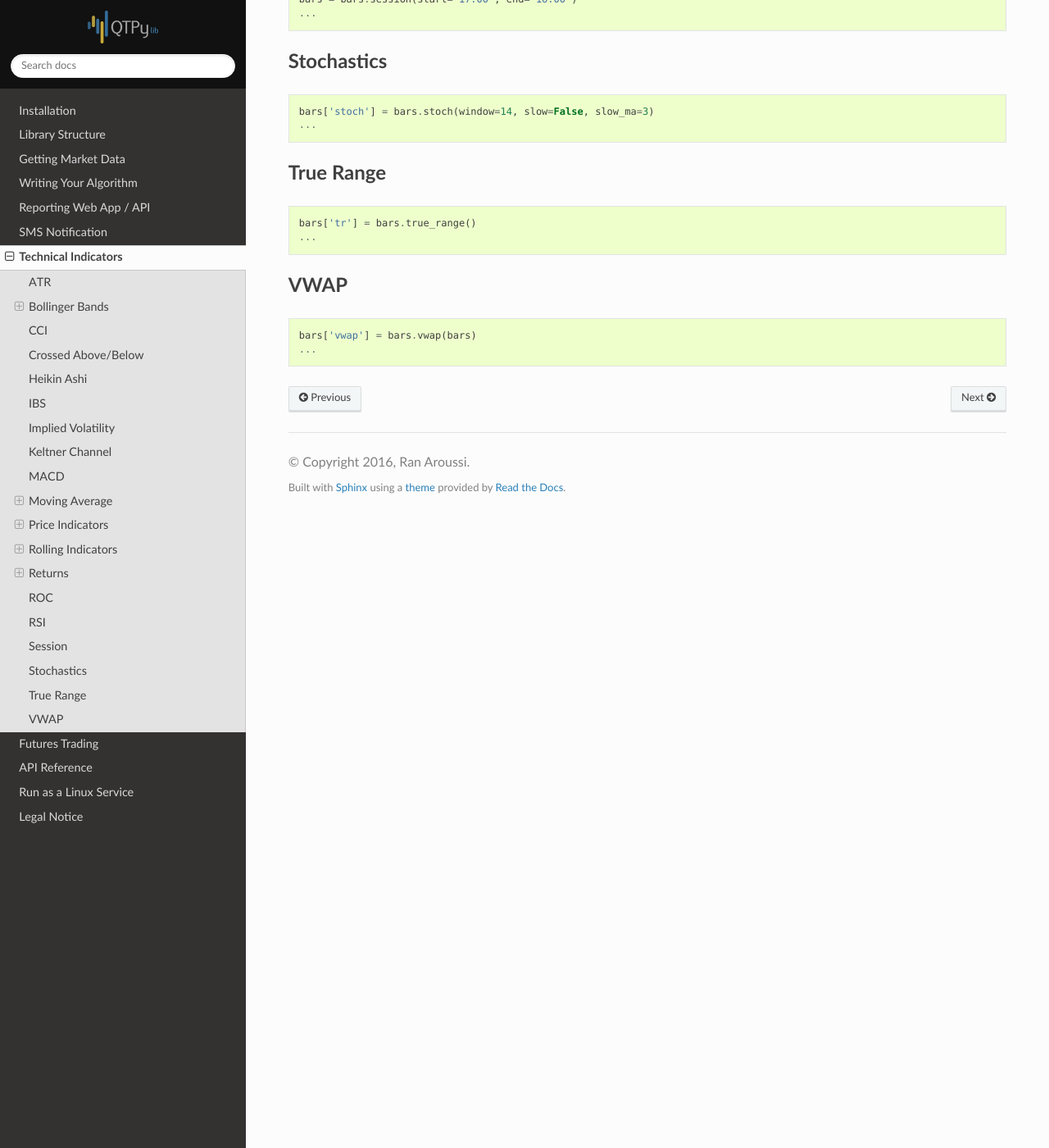
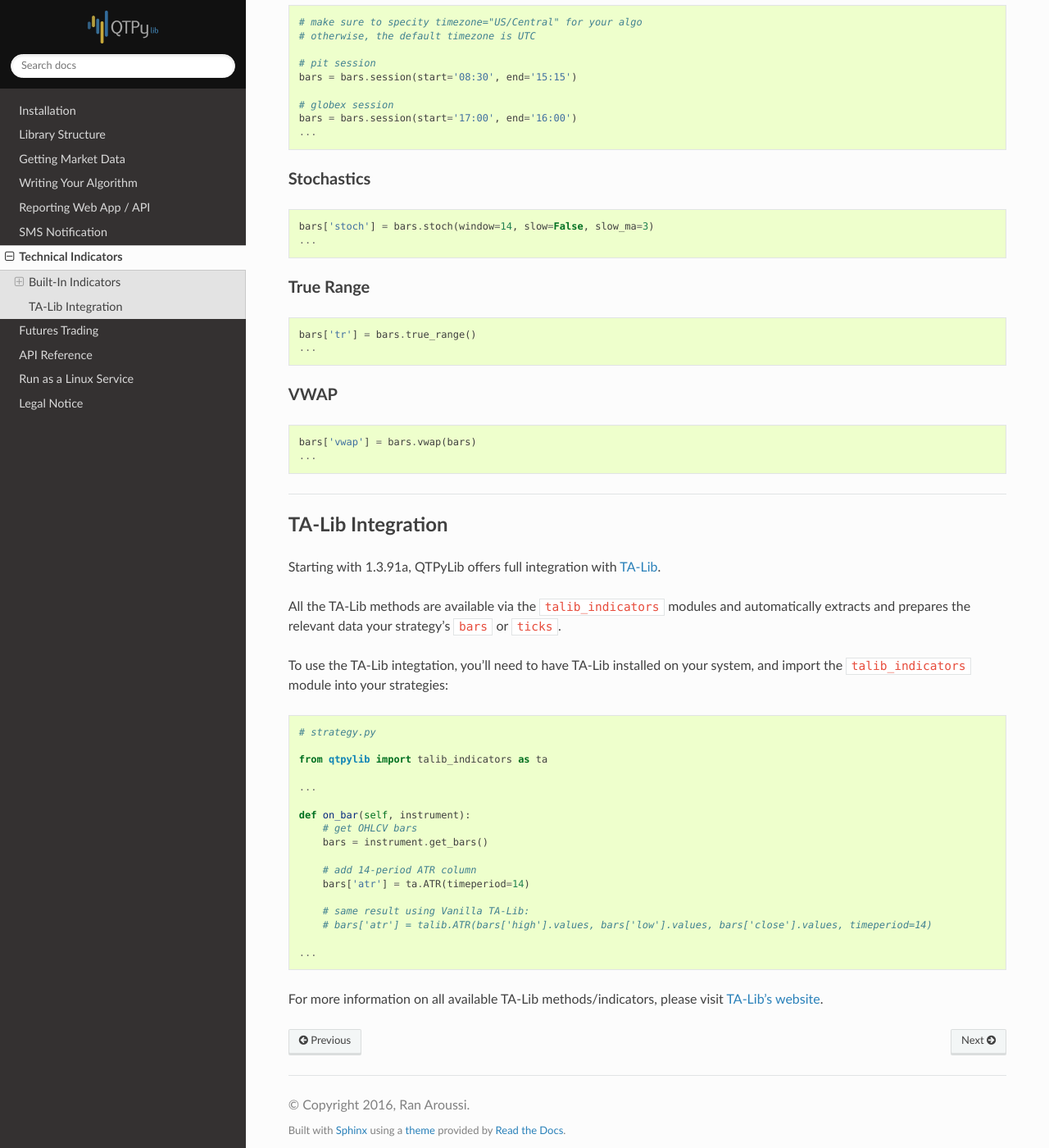
Before and after one commit to ranaroussi/qtpylib, a Sphinx documentation site: the page built from docs/source/indicators.rst, in a window 1280 px wide and 1400 px high, scrolled down 4406 px. Shown: the whole window at 82% size. Built offline with Sphinx 7.4.7 and the Read the Docs theme 2.0.0, drawn with Linux system fonts in a browser that asks for light colours; some of the changed text lies outside the part shown.

Commit message:
added TA-Lib integration

```diff
--- a/README.rst
+++ b/README.rst
@@ -52,8 +52,9 @@ Features
 - Tick, Bar and Trade data is stored in MySQL for later analisys and backtesting.
 - Using pub/sub architecture using `ØMQ <http://zeromq.org>`__ (ZeroMQ) for communicating between the Algo and the Blotter allows for a single Blotter/multiple Algos running on the same machine.
 - Includes many common indicators that you can seamlessly use in your algorithm.
-- Ability to import any Python library (such as `scikit-learn <http://scikit-learn.org>`__ or `TA-Lib <http://ta-lib.org>`__) to use them in your algorithms.
+- Ability to import any Python library (such as `scikit-learn <http://scikit-learn.org>`__ or `TensorFlow <https://www.tensorflow.org>`__) to use them in your algorithms.
 - Have orders delivered to your mobile via SMS (requires a `Nexmo <https://www.nexmo.com/>`__ or `Twilio <https://www.twilio.com/>`__ account)
+- Full integration with `TA-Lib <http://ta-lib.org>`__ via dedicated module (`see documentation <http://qtpylib.io/docs/latest/indicators.html#ta-lib-integration>`_)
 
 -----
 
--- a/docs/source/indicators.rst
+++ b/docs/source/indicators.rst
@@ -1,9 +1,12 @@
 Technical Indicators
 ====================
 
-Although you can import technical indicator libraries such as the
-excellent `TA-Lib <http://ta-lib.org>`_ and use them in your strategies,
+Although you can import technical indicator libraries and use them in your strategies,
 QTPyLib does comes bundled with some common indicators that work as Pandas Objects.
+
+
+Built-In Indicators
+~~~~~~~~~~~~~~~~~~~
 
 ATR
 ---
@@ -28,7 +31,7 @@ Bollinger Bands
 
 
 Weighted Bollinger Bands
-~~~~~~~~~~~~~~~~~~~~~~~~
+------------------------
 
 .. code:: python
 
@@ -74,6 +77,17 @@ Heikin Ashi
     ...
 
 
+Hull Moving Average
+-------------------
+
+.. code:: python
+
+    bars['hma'] = bars.hull_moving_average(window=200 [, min_periods=None])
+
+    # also available via shorthand
+    # bars['hma'] = bars.hma(...)
+    ...
+
 IBS
 ---------------------------
 
@@ -118,11 +132,8 @@ MACD
     ...
 
 
-Moving Average
---------------
-
-Simple Moving Average
-~~~~~~~~~~~~~~~~~~~~~
+Moving Average: Simple
+----------------------
 
 Shorthand for ``bars.rolling_mean(...)``
 
@@ -132,8 +143,8 @@ Shorthand for ``bars.rolling_mean(...)``
     ...
 
 
-Weighted Moving Average
-~~~~~~~~~~~~~~~~~~~~~~~
+Moving Average: Weighted
+-------------------------
 
 Shorthand for ``bars.rolling_weighted_mean(...)``
 
@@ -143,8 +154,8 @@ Shorthand for ``bars.rolling_weighted_mean(...)``
     ...
 
 
-Hull Moving Average
-~~~~~~~~~~~~~~~~~~~
+Moving Average: Hull
+---------------------
 
 Shorthand for ``bars.hull_moving_average(...)``
 
@@ -155,32 +166,27 @@ Shorthand for ``bars.hull_moving_average(...)``
 
 
 
-Price Indicators
-----------------
-
-Mid: (High + Low) / 2
-~~~~~~~~~~~~~~~~~~~~~~
+Median Price
+----------------------
 .. code:: python
 
+    # (High + Low) / 2
     bars['mid'] = bars.mid_price()
     ...
 
 
-Typical: (High + Low + Close) / 3
-~~~~~~~~~~~~~~~~~~~~~~~~~~~~~~~~~
+Typical Price
+---------------------------------
 .. code:: python
 
+    # (High + Low + Close) / 3
     bars['typical'] = bars.typical_price()
     ...
 
 
 
-
-Rolling Indicators
-------------------
-
-Min
-~~~
+Rolling Minimum
+---------------
 
 .. code:: python
 
@@ -188,8 +194,8 @@ Min
     ...
 
 
-Max
-~~~
+Rolling Maximum
+---------------
 
 .. code:: python
 
@@ -197,17 +203,20 @@ Max
     ...
 
 
-Mean
-~~~~
+Rolling Mean
+------------
 
 .. code:: python
 
     bars['sma'] = bars.rolling_mean(window=200 [, min_periods=None])
+
+    # also available via shorthand
+    # bars['sma'] = bars.sma(...)
     ...
 
 
-Standard Deviation
-~~~~~~~~~~~~~~~~~~
+Rolling Standard Deviation
+--------------------------
 
 .. code:: python
 
@@ -215,18 +224,21 @@ Standard Deviation
     ...
 
 
-Weighted Mean
-~~~~~~~~~~~~~
+Rolling Weighted Mean
+---------------------
 
 .. code:: python
 
     bars['wma'] = bars.rolling_weighted_mean(window=200 [, min_periods=None])
+
+    # also available via shorthand
+    # bars['wma'] = bars.wma(...)
     ...
 
 
 
-Returns
--------
+Rolling Returns
+---------------
 
 .. code:: python
 
@@ -234,8 +246,8 @@ Returns
     ...
 
 
-Log Returns
-~~~~~~~~~~~
+Rolling Log Returns
+-------------------
 
 .. code:: python
 
@@ -310,3 +322,43 @@ VWAP
 
     bars['vwap'] = bars.vwap(bars)
     ...
+
+
+-----
+
+
+TA-Lib Integration
+~~~~~~~~~~~~~~~~~~
+
+Starting with 1.3.91a, QTPyLib offers full integration with `TA-Lib <http://ta-lib.org>`_.
+
+All the TA-Lib methods are available via the ``talib_indicators`` modules and
+automatically extracts and prepares the relevant data your strategy's ``bars`` or ``ticks``.
+
+To use the TA-Lib integtation, you'll need to have TA-Lib installed on your system,
+and import the ``talib_indicators`` module into your strategies:
+
+
+.. code:: python
+
+    # strategy.py
+
+    from qtpylib import talib_indicators as ta
+
+    ...
+
+    def on_bar(self, instrument):
+        # get OHLCV bars
+        bars = instrument.get_bars()
+
+        # add 14-period ATR column
+        bars['atr'] = ta.ATR(timeperiod=14)
+
+        # same result using Vanilla TA-Lib:
+        # bars['atr'] = talib.ATR(bars['high'].values, bars['low'].values, bars['close'].values, timeperiod=14)
+
+    ...
+
+
+For more information on all available TA-Lib methods/indicators, please visit
+`TA-Lib's website <http://mrjbq7.github.io/ta-lib/funcs.html>`_.
```
Also changed, not shown: 2 other files.
